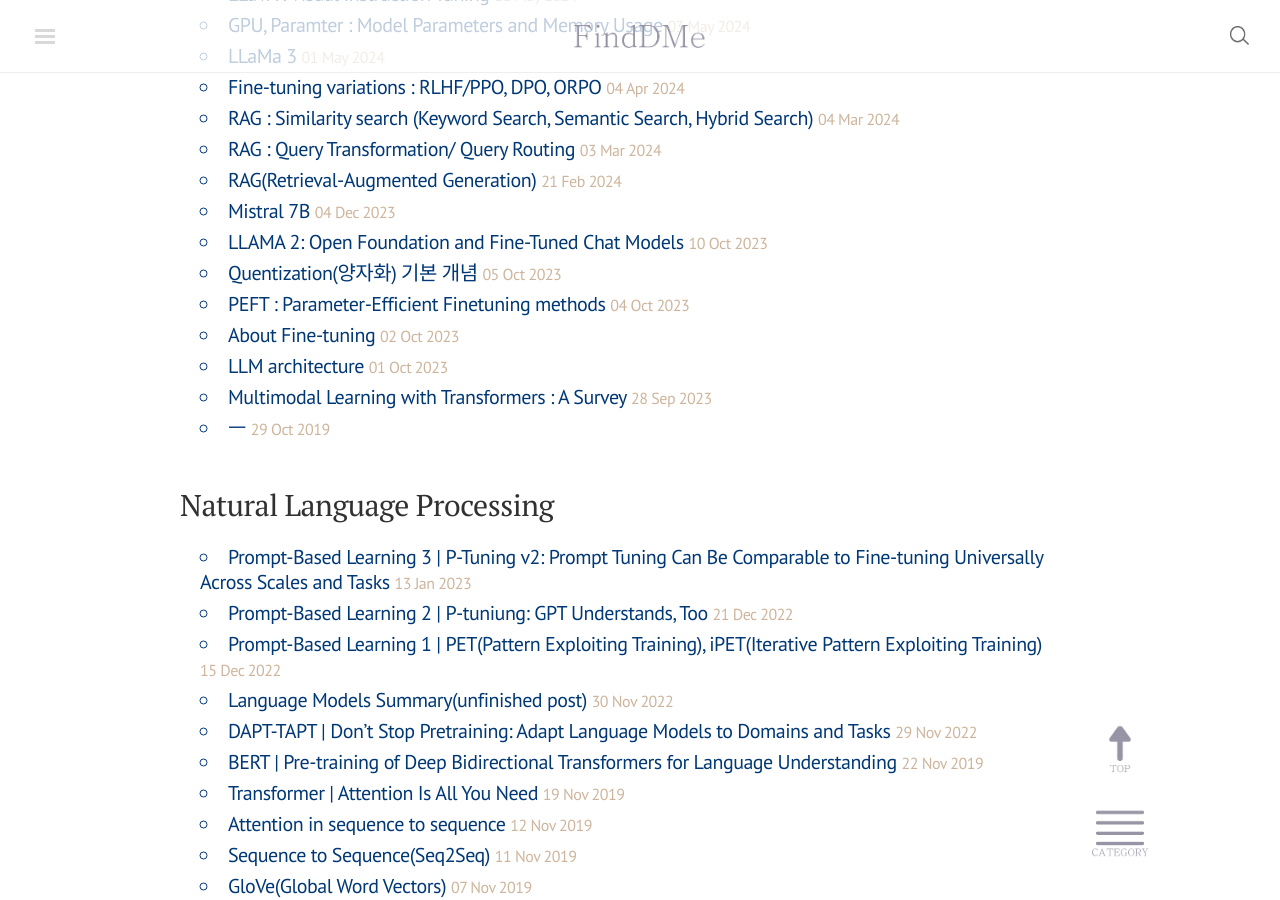
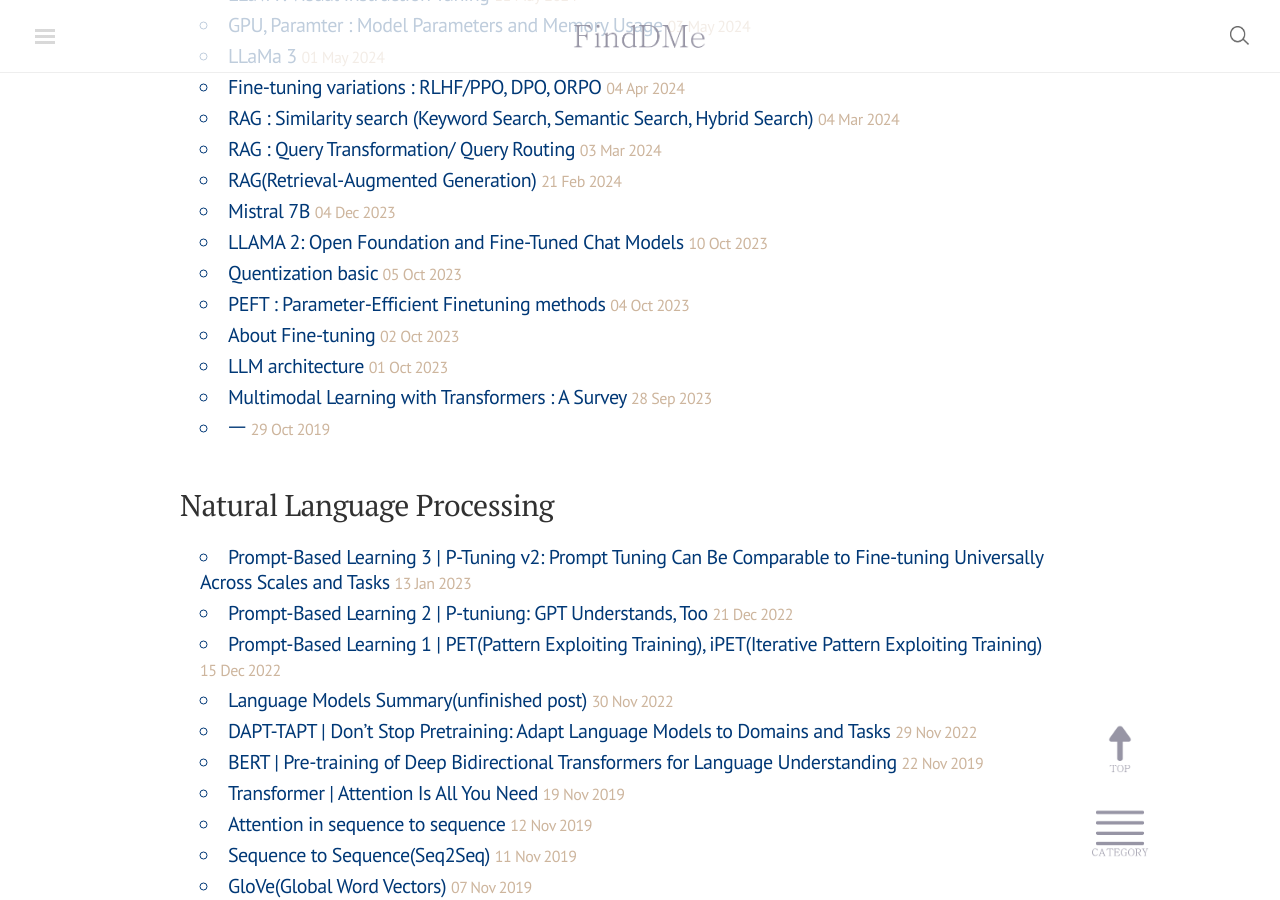
Before and after one commit to finddme/finddme.github.io, a Jekyll site: the page built from index.html, in a window 1280 px wide and 900 px high, scrolled down 1752 px. Built offline with Jekyll 4.4.1, drawn with Linux system fonts in a browser that asks for light colours; nearby versions of some CDN libraries; comment, search, counter and statistics services are not loaded.

Commit message:
Update 2023-10-05-quentization.md

```diff
--- a/_posts/2023-10-05-quentization.md
+++ b/_posts/2023-10-05-quentization.md
@@ -1,5 +1,5 @@
 ---
-title: "Quentization(양자화) 기본 개념"
+title: "Quentization basic"
 category: LLM / Multimodal
 tag: Multimodal
 ---
```
